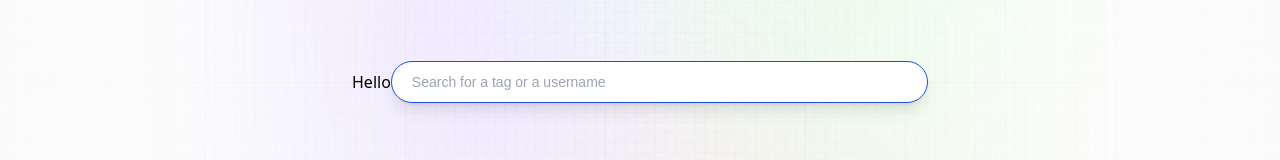
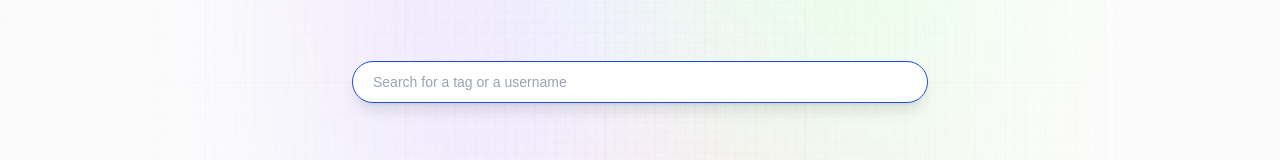
Before and after one commit to AshiqNoor-S/Prompt4All, a Next.js app: page / in a window 1280 px wide. Shown: the part 323-483 px from the top of the page. Built offline with nearby package versions, Linux system fonts and the light colour scheme; no server answers; the database is empty.

Commit message:
First commit

```diff
--- a/components/Feed.jsx
+++ b/components/Feed.jsx
@@ -70,7 +70,7 @@ const Feed = () => {
   return (
     <section className='feed'>
       <form className='relative w-full flex-center'>
-        <h1>Hello</h1>
+        <h1></h1>
         <input
           type='text'
           placeholder='Search for a tag or a username'
```
